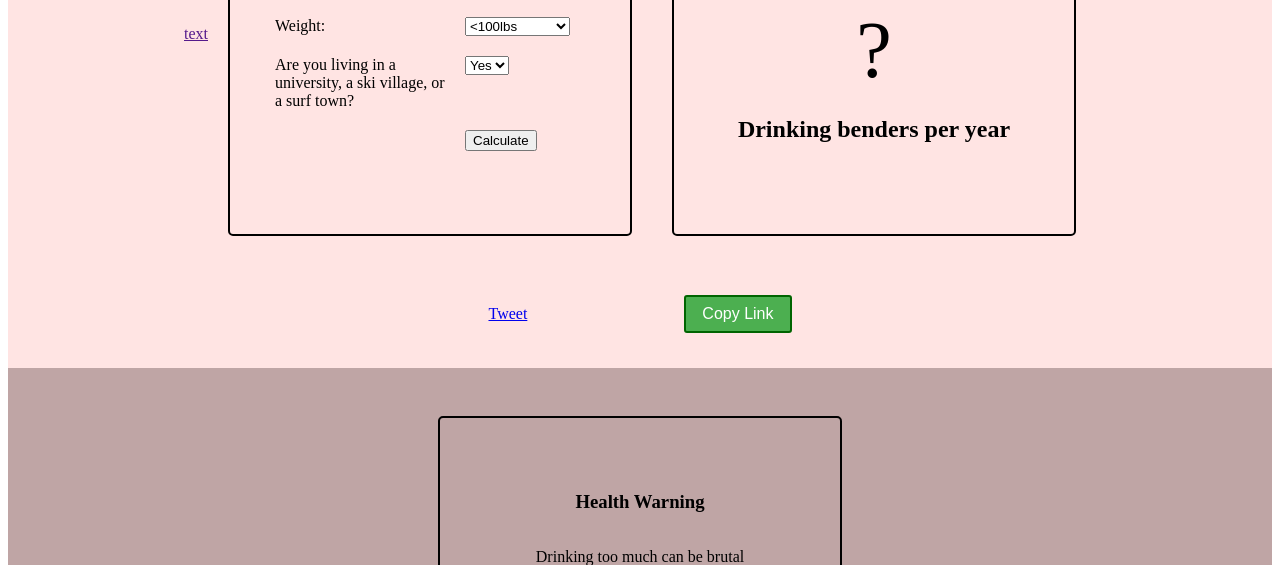
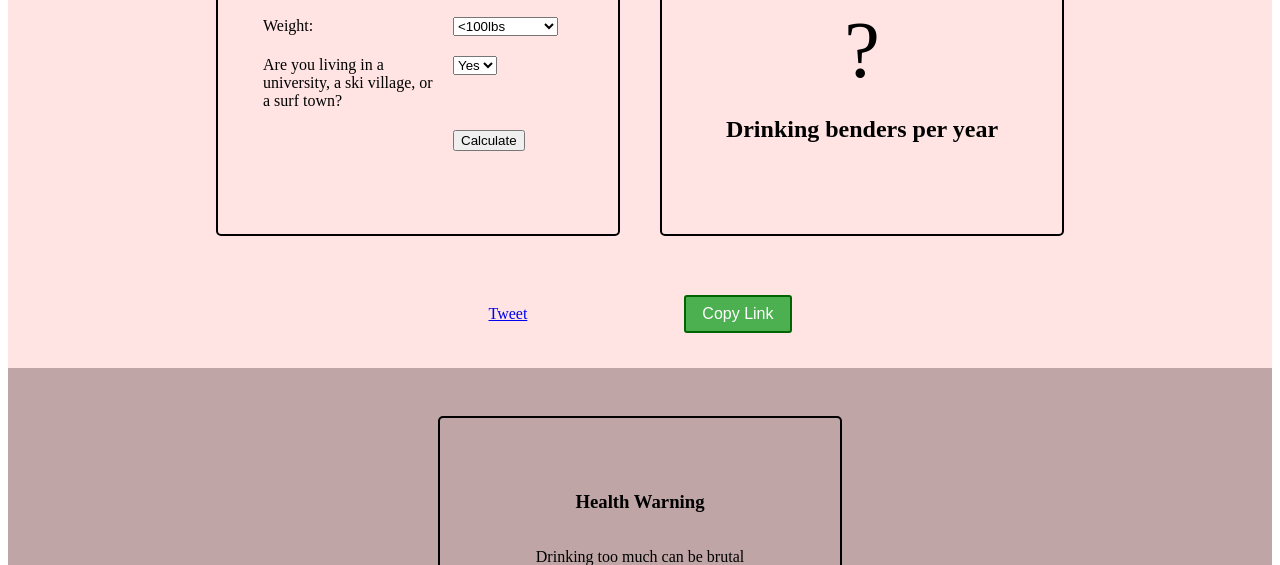
Before and after one commit to RenSylvain/CalcDemo, a website with bundled scripts: page index.html in a window 1280 px wide. Shown: the part 535-1100 px from the top of the page. Built offline with nearby package versions, Linux system fonts and the light colour scheme; grey boxes are pictures that could not be loaded.

Commit message:
Update index.html

```diff
--- a/index.html
+++ b/index.html
@@ -29,7 +29,7 @@
         <h2>What's the max number of drinking benders you should go on per year?</h2>
       </div>
       <section class="calculator">
-        <a href="" class="SSX">text</a>
+
         <div class="formBox">
           <form action="" method="get" class="EntireForm">
             <div class="form">
```
